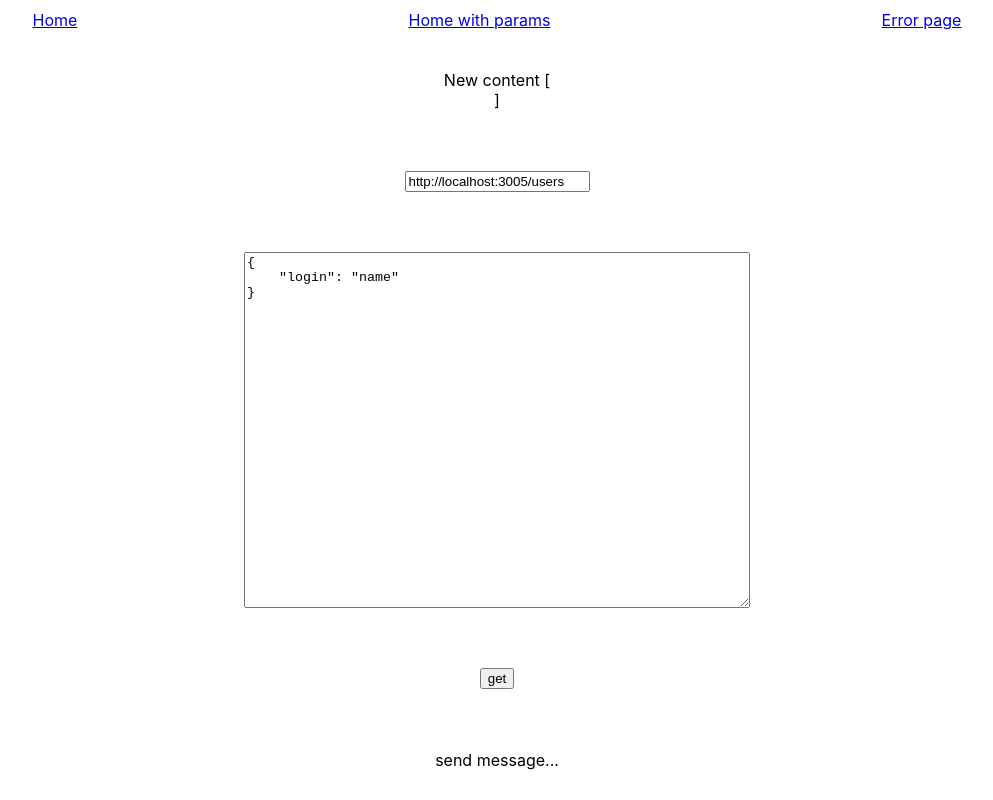
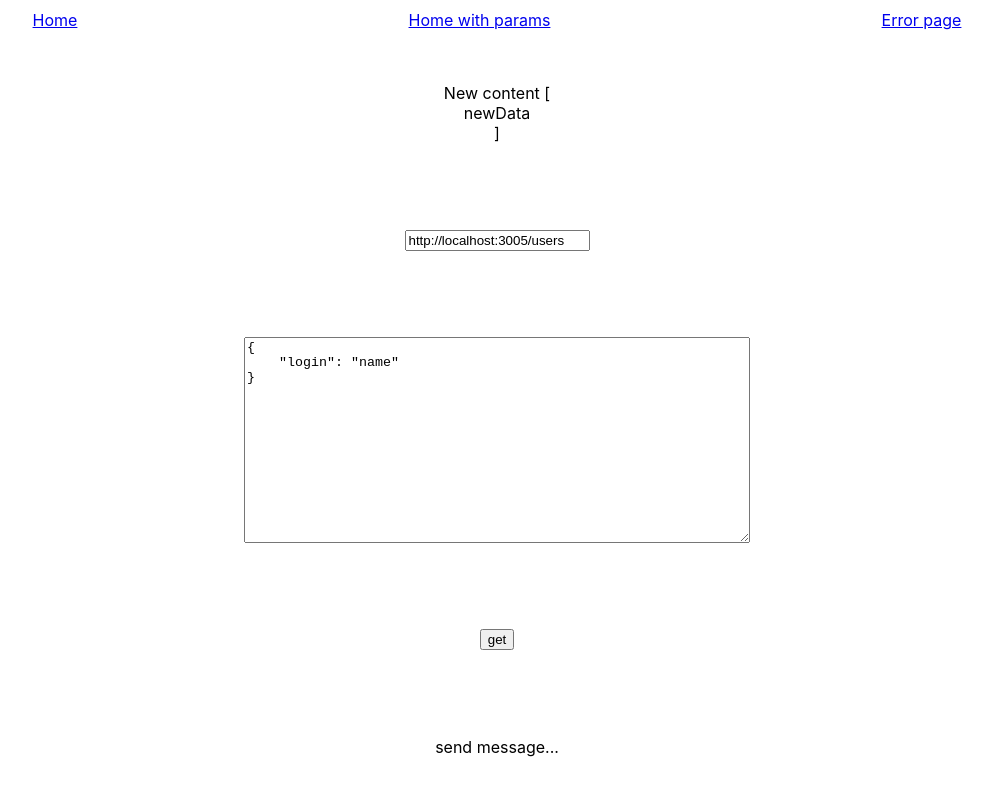
Before and after one commit to IgnatZakalinsky/neko-fast-start, a React (Create React App) app: page /test-params in a window 1280 px wide. Shown: the whole page, without its empty margins (143-1136 px from the left). Built offline with nearby package versions, Linux system fonts and the light colour scheme.

Commit message:
connect newInitialState

```diff
--- a/src/neko-1-ui/ui-1-base/Home.js
+++ b/src/neko-1-ui/ui-1-base/Home.js
@@ -28,7 +28,7 @@ const Home = ({data = 'no data', testState, testCallbacks}) => {
 
             <input value={testState.url} onChange={e => testCallbacks.setUrl(e.currentTarget.value)}/>
             <textarea
-                style={{width: '500px', height: '350px'}}
+                style={{width: '500px', height: '200px'}}
                 value={testState.toServerData
                 } onChange={e => testCallbacks.setToServerData(e.currentTarget.value)}
             />
--- a/src/neko-1-ui/ui-3-new-components/NewComponent.js
+++ b/src/neko-1-ui/ui-3-new-components/NewComponent.js
@@ -1,6 +1,6 @@
 import React from 'react';
 
-const NewComponent = ({data = 'no data'}) => {
+const NewComponent = ({data = 'no data', newState}) => {
     if (false) console.log('NewComponentData: ', data);
 
     return (
@@ -16,7 +16,7 @@ const NewComponent = ({data = 'no data'}) => {
             <div>New content [</div>
             {/*test content*/}
 
-
+            {newState.data}
 
             {/*test content*/}
             <div>]</div>
--- a/src/neko-1-ui/ui-3-new-components/NewComponentContainer.js
+++ b/src/neko-1-ui/ui-3-new-components/NewComponentContainer.js
@@ -1,10 +1,13 @@
 import React from 'react';
 import NewComponent from "./NewComponent";
+import {useSelector} from "react-redux";
+import {selectNewState} from "../../neko-2-bll/bll-1-base/new/newSelectors";
 
 const NewComponentContainer = ({data = 'no data'}) => {
+    const newState = useSelector(selectNewState);
 
     return (
-        <NewComponent data={data}/>
+        <NewComponent data={data} newState={newState}/>
     );
 };
 
--- /dev/null
+++ b/src/neko-2-bll/bll-1-base/new/newInitialState.js
@@ -0,0 +1,5 @@
+export const SOME_CONST = 'NEW/SOME_CONST';
+
+export const newInitialState = {
+    data: 'newData'
+};
--- /dev/null
+++ b/src/neko-2-bll/bll-1-base/new/newReducer.js
@@ -0,0 +1,14 @@
+import {newInitialState} from "./newInitialState";
+
+export const newReducer = (state = newInitialState, action) => {
+    switch (action.type) {
+        case 'SET_DATA': {
+            return {
+                ...state,
+                data: action.data
+            }
+        }
+
+        default: return state
+    }
+};
--- /dev/null
+++ b/src/neko-2-bll/bll-1-base/new/newSelectors.js
@@ -0,0 +1 @@
+export const selectNewState = store => store.newState;
--- a/src/neko-2-bll/bll-1-base/store.js
+++ b/src/neko-2-bll/bll-1-base/store.js
@@ -1,9 +1,11 @@
 import {applyMiddleware, combineReducers, createStore} from "redux";
 import  thunkMiddleware from "redux-thunk"
 import {reducer} from "./reducer";
+import {newReducer} from "./new/newReducer";
 
 const reducers = combineReducers({
-    testState: reducer
+    testState: reducer,
+    newState: newReducer
 });
 
 const store = createStore(reducers,applyMiddleware(thunkMiddleware));
--- a/src/neko-2-bll/bll-2-logic/thunkCreators.js
+++ b/src/neko-2-bll/bll-2-logic/thunkCreators.js
@@ -17,5 +17,4 @@ export const sendDataThunk = () => async (dispatch, getState) => {
         dispatch(setLogicState(LOGIC_ERROR));
         console.error('!!! Neko error !!! testError: ', e)
     }
-
 };
```
